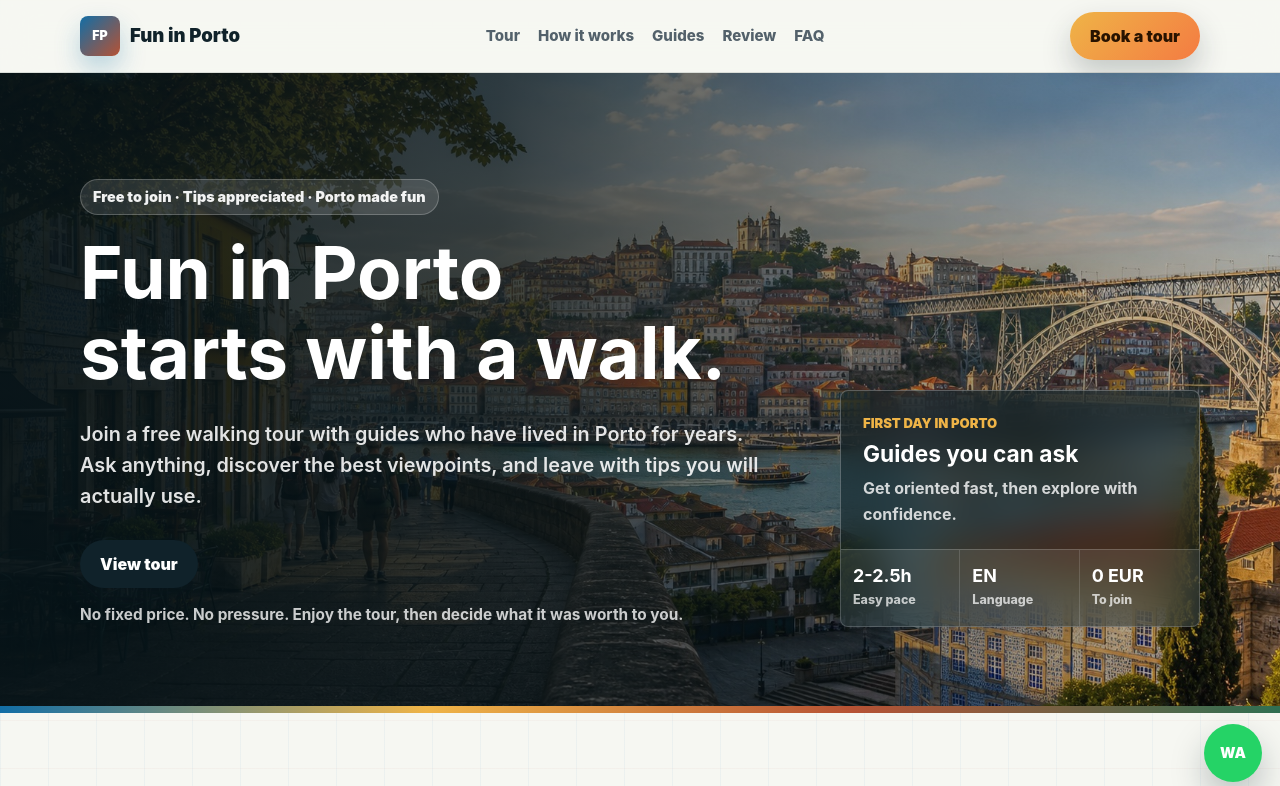
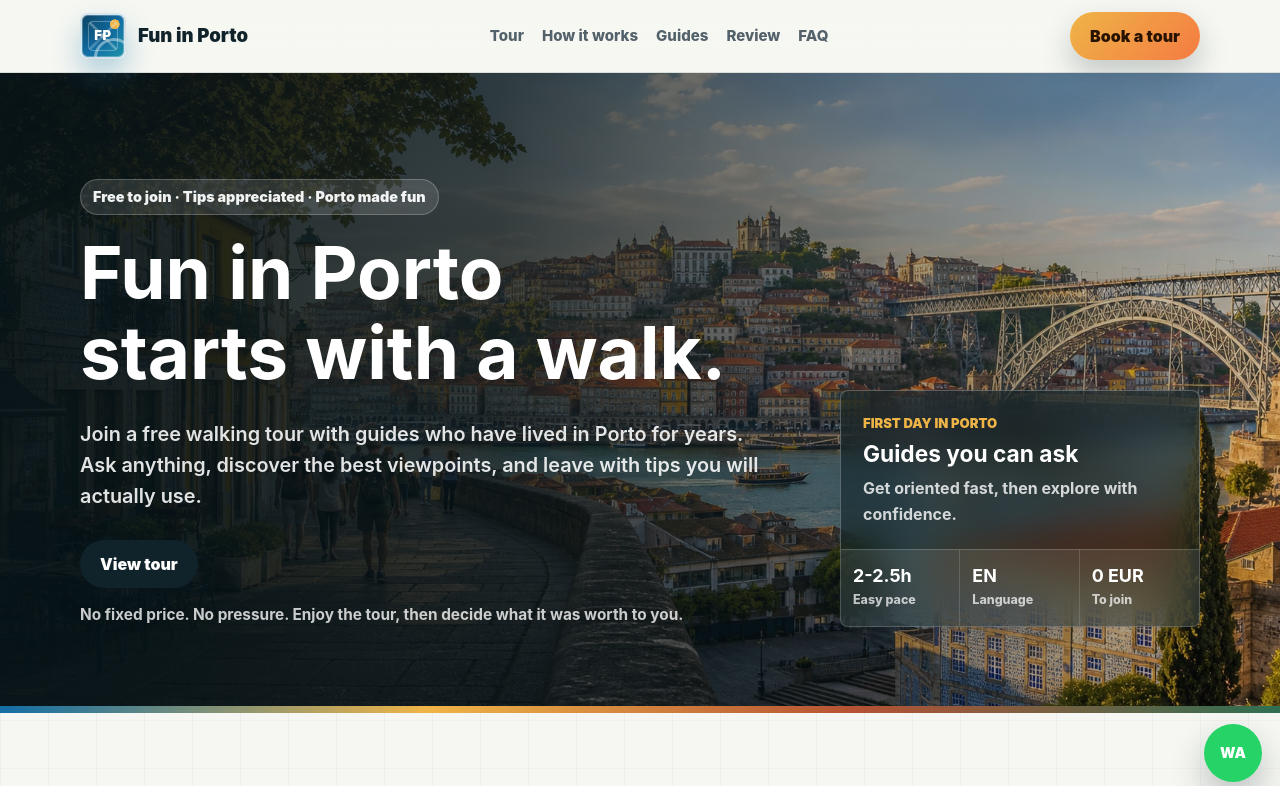
Before and after one commit to omermagic/funinporto, a plain HTML site: page index.html in a window 1280 px wide. Shown: the top 786 px of the page. Drawn offline with Linux system fonts and the light colour scheme.

Commit message:
Adding the year

```diff
--- a/index.html
+++ b/index.html
@@ -389,7 +389,7 @@
 
   <footer class="footer">
     <div class="container footer-inner">
-      <div>© Fun in Porto · Free walking tours in Porto</div>
+      <div>© <span data-current-year>2026</span> Fun in Porto · Free walking tours in Porto</div>
       <div>
         <a href="english.html">English tour</a>
       </div>
--- a/script.js
+++ b/script.js
@@ -6,4 +6,7 @@ function openWhatsApp(lang) {
 
   window.open(`https://wa.me/${phone}?text=${text}`, '_blank');
 }
-L
+
+document.querySelectorAll('[data-current-year]').forEach((element) => {
+  element.textContent = new Date().getFullYear();
+});
--- a/styles.css
+++ b/styles.css
@@ -47,18 +47,55 @@ a{color:inherit;text-decoration:none}
   border-bottom:1px solid var(--line);
 }
 .nav-inner{display:flex;align-items:center;justify-content:space-between;padding:12px 0;gap:18px}
-.logo{display:flex;align-items:center;gap:10px;font-weight:950;font-size:1.16rem;color:var(--ink)}
+.logo{display:flex;align-items:center;gap:12px;font-weight:950;font-size:1.16rem;color:var(--ink)}
 .logo-mark{
-  width:40px;
-  height:40px;
+  position:relative;
+  isolation:isolate;
+  overflow:hidden;
+  width:46px;
+  height:46px;
   border-radius:var(--radius);
   display:grid;
   place-items:center;
-  background:linear-gradient(135deg,var(--azulejo),var(--terracotta));
+  border:2px solid rgba(255,255,255,.82);
+  background:
+    radial-gradient(circle at 78% 22%,var(--gold) 0 10%,transparent 11%),
+    linear-gradient(135deg,var(--azulejo-dark) 0%,var(--azulejo) 52%,var(--river) 100%);
   color:white;
-  font-size:.78rem;
+  font-size:.82rem;
   font-weight:950;
-  box-shadow:0 12px 26px rgba(18,110,166,.28);
+  line-height:1;
+  letter-spacing:.04em;
+  text-shadow:0 2px 10px rgba(6,19,24,.42);
+  box-shadow:
+    0 14px 28px rgba(18,110,166,.3),
+    inset 0 0 0 1px rgba(255,255,255,.28);
+}
+.logo-mark:before{
+  content:"";
+  position:absolute;
+  inset:6px;
+  z-index:-1;
+  border:1px solid rgba(255,255,255,.42);
+  border-radius:5px;
+  background:
+    linear-gradient(45deg,transparent 46%,rgba(255,255,255,.42) 47% 53%,transparent 54%),
+    linear-gradient(-45deg,transparent 46%,rgba(255,255,255,.34) 47% 53%,transparent 54%),
+    radial-gradient(circle at 50% 50%,rgba(255,255,255,.82) 0 2px,transparent 3px);
+  opacity:.7;
+}
+.logo-mark:after{
+  content:"";
+  position:absolute;
+  right:-9px;
+  bottom:-8px;
+  width:34px;
+  height:24px;
+  border:3px solid rgba(255,255,255,.42);
+  border-top-left-radius:999px;
+  border-top-right-radius:999px;
+  border-bottom:0;
+  transform:rotate(-8deg);
 }
 .nav-links{display:flex;align-items:center;gap:18px;color:var(--muted);font-size:.94rem;font-weight:800}
 .nav-links a{position:relative;padding:6px 0}
```
Also changed, not shown: english.html (+1 -1 lines).
